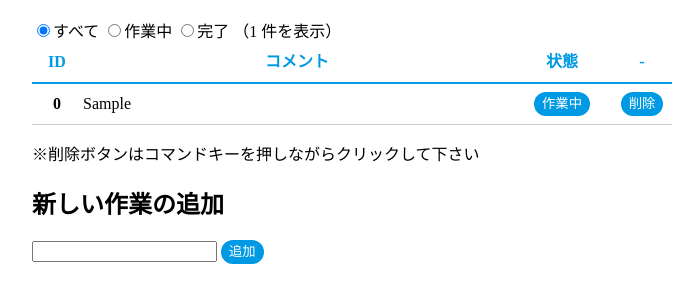
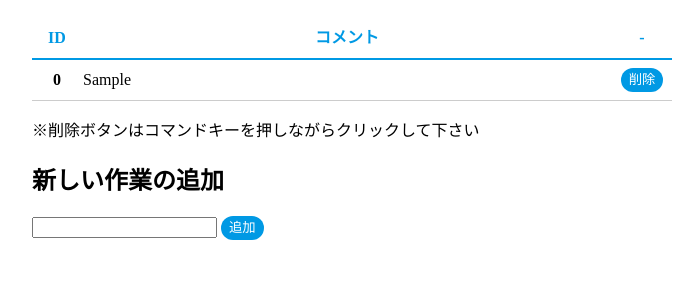
Before and after one commit to Kosuke-Ito/vue_todo_app, a plain HTML site: page index.html in a window 1280 px wide. Both pictures are taken after typing "Sample" into the empty fields and a click on the button "追加". Shown: the part 57-360 px from the top of the page, without its empty margins (288-982 px from the left). Drawn offline with nearby package versions, Linux system fonts and the light colour scheme.

Commit message:
remove state

```diff
--- a/index.html
+++ b/index.html
@@ -9,36 +9,20 @@
 	<div id="app">
 		<h1>Todoチュートリアル</h1>
 
-		<label v-for="label in options">
-			<input type="radio"
-				v-model="current"
-				v-bind:value="label.value">{{ label.label }}
-		</label>
-
-		（{{ computedTodos.length }} 件を表示）
-
 		<table>
 			<thead v-pre>
 				<tr>
 					<th class="id">ID</th>
 					<th class="comment">コメント</th>
-					<th class="state">状態</th>
 					<th class="button">-</th>
 				</tr>
 			</thead>
 			<tbody>
 				<tr
-					v-for="item in computedTodos"
-					v-bind:key="item.id"
-					v-bind:class="{done:item.state}">
+					v-for="item in todos"
+					v-bind:key="item.id">
 					<th>{{ item.id }}</th>
 					<td>{{ item.comment }}</td>
-					<td class="state">
-						<!-- 状態変更ボタンのモック -->
-						<button v-on:click="doChangeState(item)">
-							{{ labels[item.state] }}
-						</button>
-					</td>
 					<td class="button">
 						<button v-on:click.meta="doRemove(item)">
 							削除
--- a/index.js
+++ b/index.js
@@ -19,25 +19,6 @@ const app = new Vue({
 	el: '#app',
 	data: {
 		todos: [],
-		current: -1,
-		options: [
-			{ value: -1, label: "すべて" },
-			{ value: 0, label: "作業中" },
-			{ value: 1, label: "完了" }
-		]
-	},
-
-	computed: {
-		computedTodos: function () {
-			return this.todos.filter(function (el) {
-				return this.current < 0 ? true : this.current === el.state
-			}, this)
-		},
-		labels() {
-			return this.options.reduce(function(a,b){
-				return Object.assign(a, { [b.value]: b.label } )
-			}, {})
-		}
 	},
 
 	watch: {
@@ -66,19 +47,12 @@ const app = new Vue({
 			if (!comment.value.length) {
 				return
 			}
-			// { 新しいID, コメント, 作業状態 }
-			// というオブジェクトを現在の todos リストへ push
-			// 作業状態「state」はデフォルト「作業中=0」で作成
 			this.todos.push({
 				id:  todoStorage.uid++,
 				comment: comment.value,
-				state: 0
 			})
 			// フォーム要素を空にする
 			comment.value = ""
-		},
-		doChangeState: function (item) {
-			item.state = item.state ?  0 : 1
 		},
 		doRemove: function (item) {
 			let index = this.todos.indexOf(item)
```
